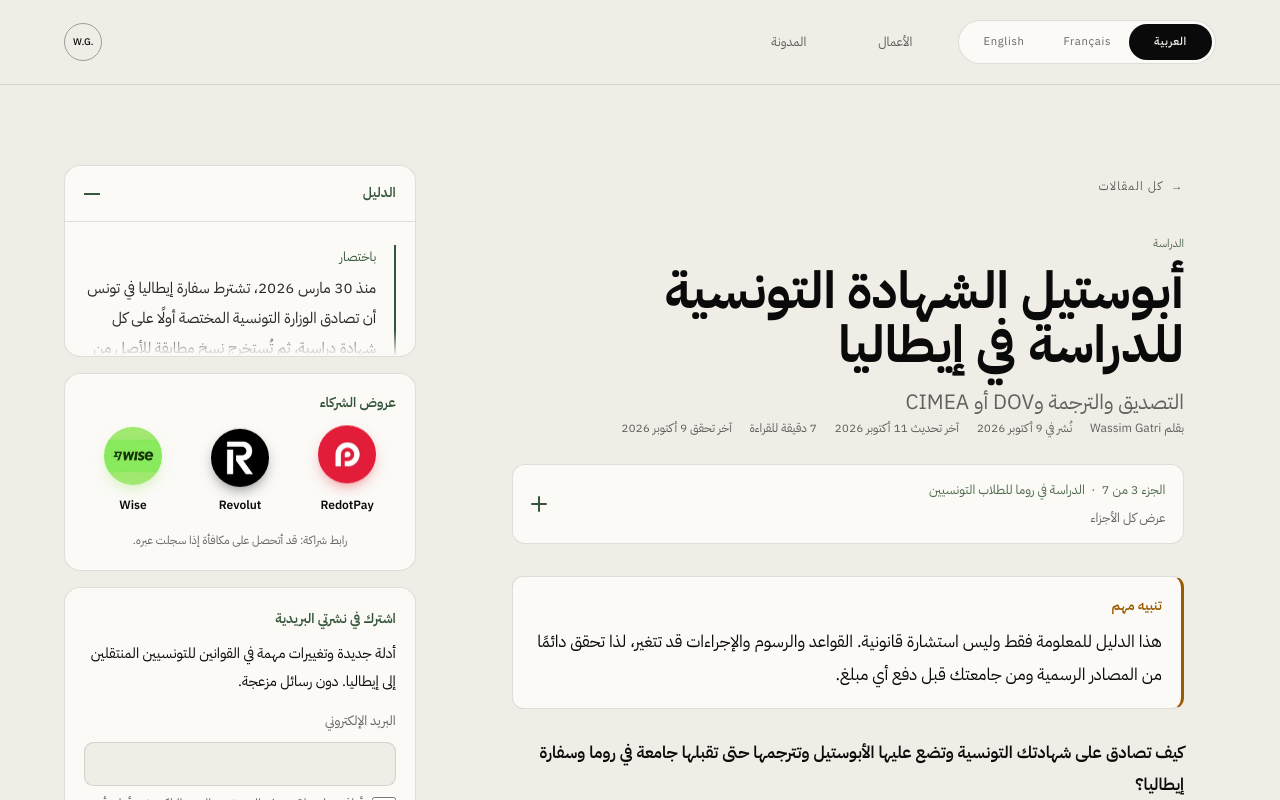
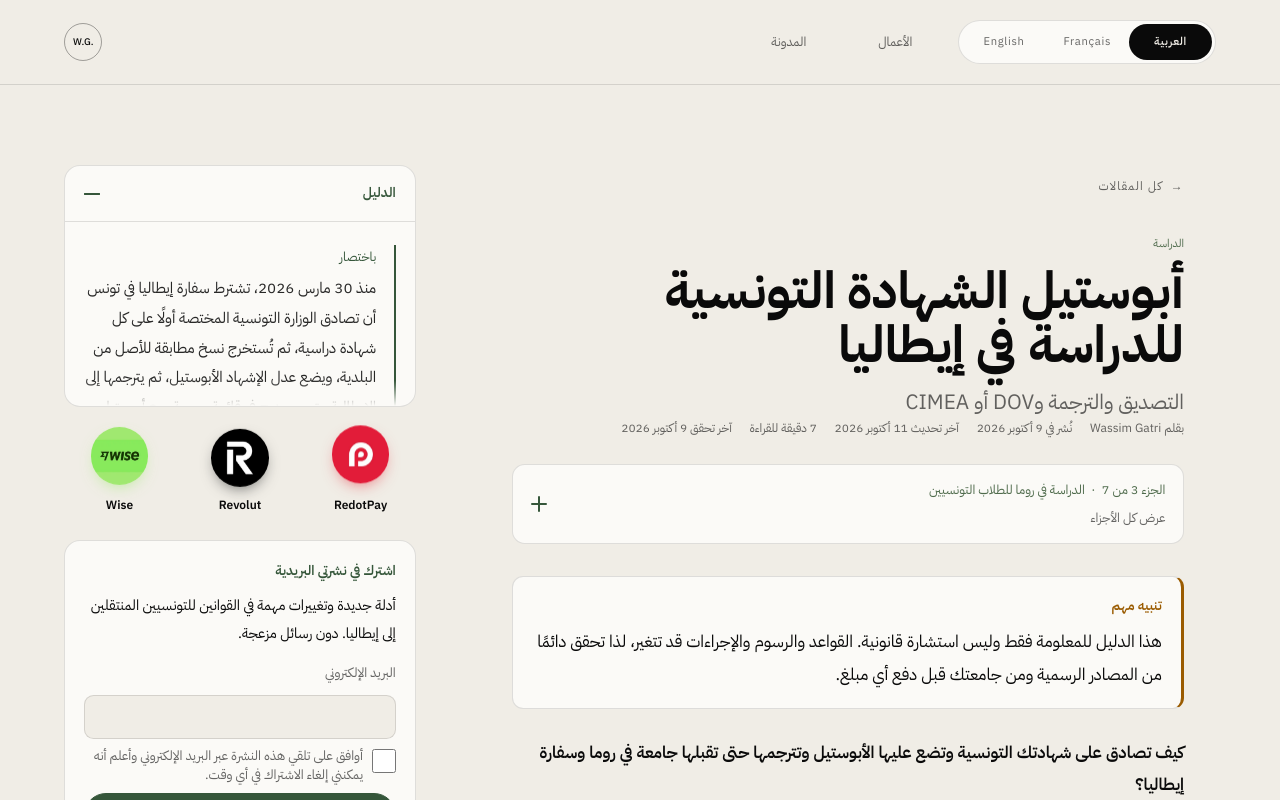
Before and after one commit to wasswassim/portfolio, a Next.js app: page /ar/blog/apostille-translation-documents-italy/ in a window 1280 px wide. Shown: the top 800 px of the page. Built offline with nearby package versions, Linux system fonts and the light colour scheme.

Commit message:
fix(blog): offer buttons shown on their own, without the card and text
Co-Authored-By: Claude Opus 5.5 <noreply@anthropic.com>

```diff
--- a/src/app/(blog)/blog.css
+++ b/src/app/(blog)/blog.css
@@ -734,7 +734,7 @@ a:focus-visible, button:focus-visible { outline: 2px solid var(--accent); outlin
 
 /* ── Partner offer buttons (side column): soft float, pulse ring on hover/focus ── */
 .blog-side .blog-offers { flex: none; }
-.blog-offers { padding: 1rem 1.2rem 1.1rem; border: 1px solid var(--border); border-radius: 1rem; background: var(--surface); }
+.blog-offers { padding-block: 0.4rem; }
 .blog-offers-title { margin: 0 0 0.8rem; font-size: 0.65rem; letter-spacing: 0.16em; text-transform: uppercase; font-weight: 600; color: var(--accent); }
 :lang(ar) .blog-offers-title { letter-spacing: 0; font-size: 0.85rem; }
 .blog-offers-list { list-style: none; display: flex; justify-content: space-around; gap: 0.6rem; }
--- a/src/components/blog/OfferButtons.tsx
+++ b/src/components/blog/OfferButtons.tsx
@@ -4,12 +4,10 @@ import type { Dictionary } from "@/lib/i18n";
 import { REFERRALS, type Referral } from "@/content/referrals";
 
 /** Three round partner buttons (logo + name) between the guide card and the newsletter card. */
-export default function OfferButtons({ lang, dict }: { lang: Lang; dict: Dictionary }) {
+export default function OfferButtons({ dict }: { lang: Lang; dict: Dictionary }) {
   const offers = Object.values(REFERRALS) as Referral[];
   return (
-    <section className="blog-offers" aria-labelledby="offers-title">
-      <h2 id="offers-title" className="blog-offers-title">{dict.offers.title}</h2>
-      <ul className="blog-offers-list">
+    <ul className="blog-offers blog-offers-list" aria-label={dict.offers.title}>
         {offers.map((r, i) => (
           <li key={r.name} style={{ "--i": i } as React.CSSProperties}>
             <a
@@ -23,12 +21,10 @@ export default function OfferButtons({ lang, dict }: { lang: Lang; dict: Diction
               {/* eslint-disable-next-line @next/next/no-img-element -- tiny static logo */}
               <img src={r.logo} alt="" width={64} height={64} loading="lazy" />
               <span className="blog-offer-name">{r.name}</span>
-              <span className="blog-sr">{" " + r.badge[lang] + " " + dict.referral.newTab}</span>
+              <span className="blog-sr">{" " + dict.referral.newTab}</span>
             </a>
           </li>
         ))}
-      </ul>
-      <p className="blog-offers-note">{dict.referral.inline}</p>
-    </section>
+    </ul>
   );
 }
```
